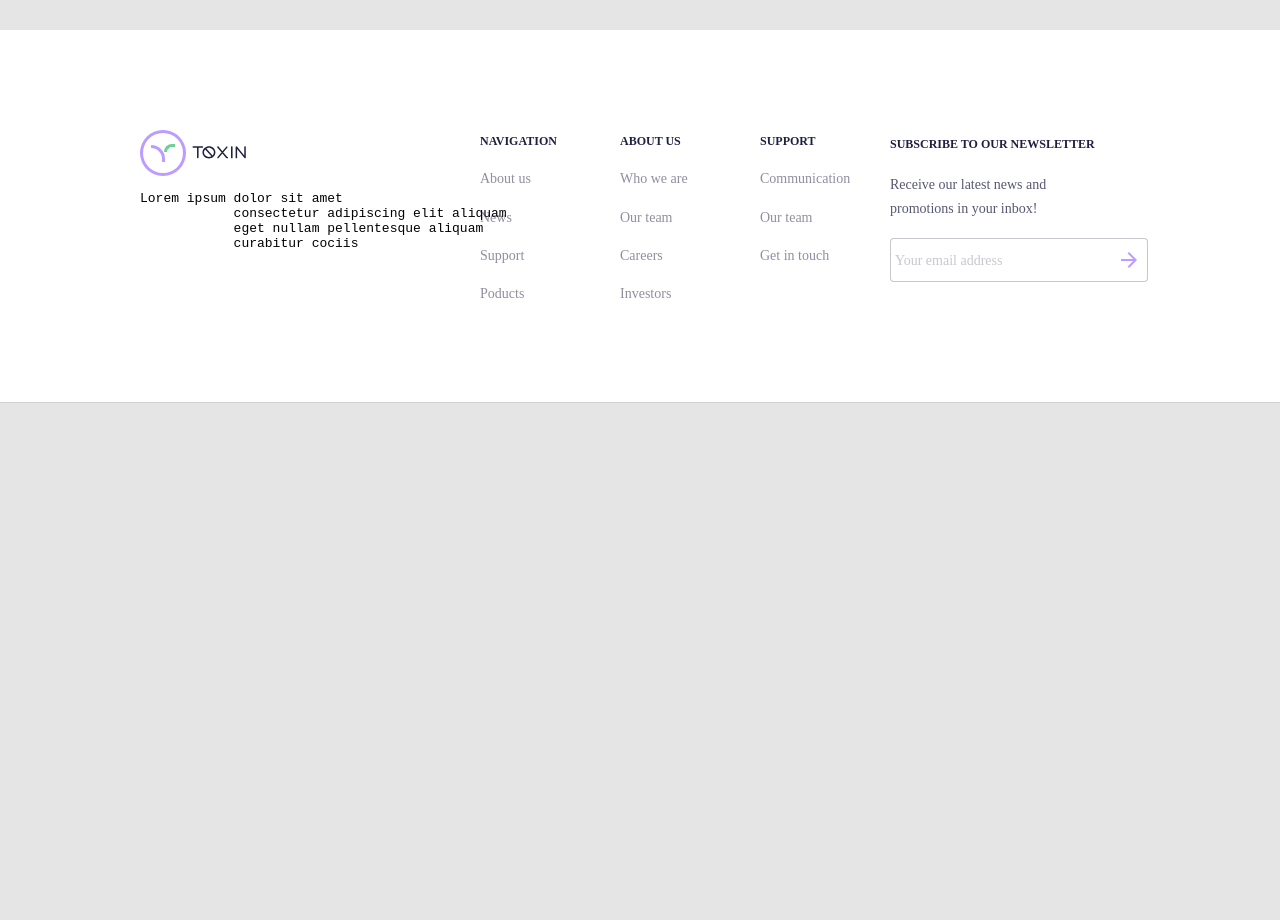
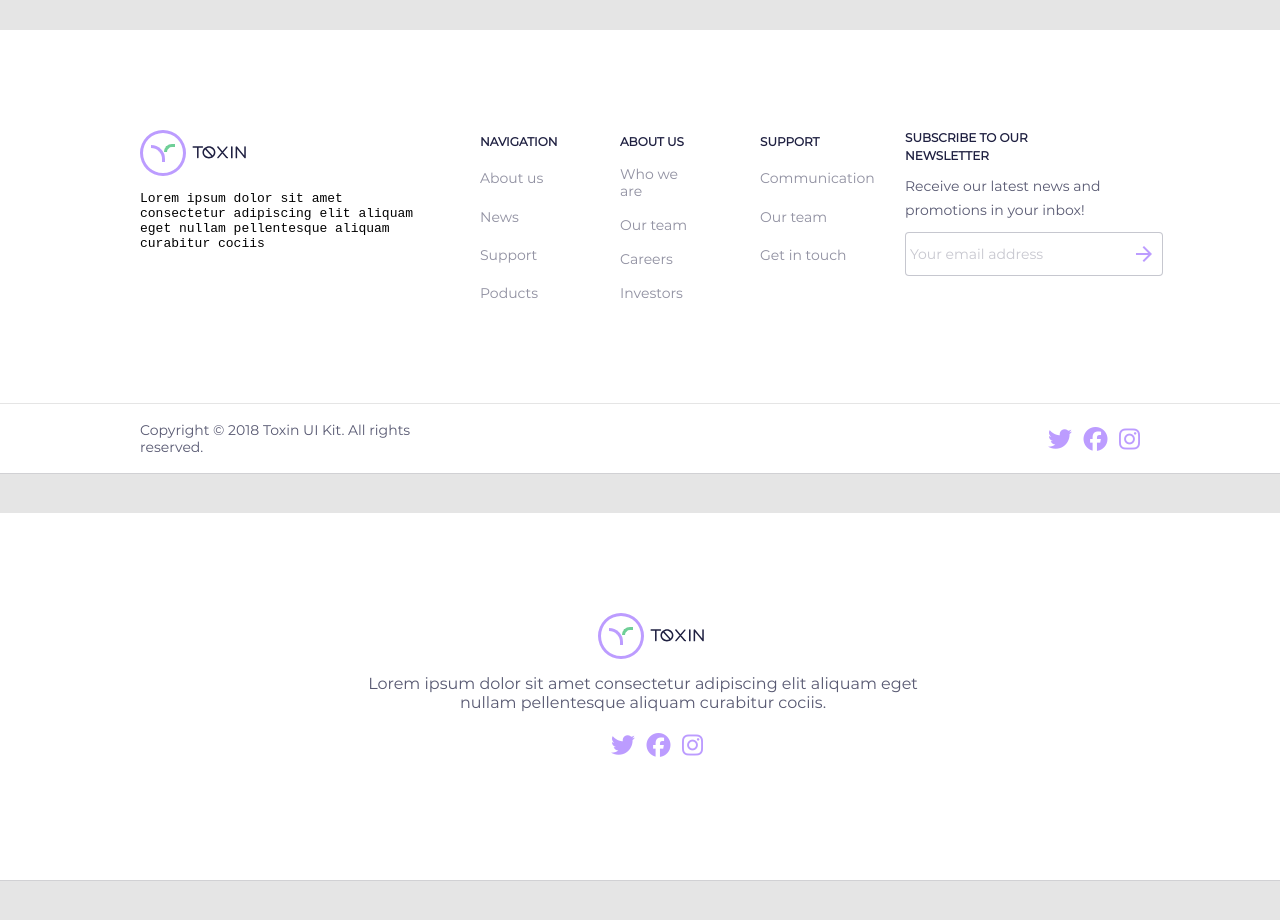
Before and after one commit to gr33man/task-hotel, a website built with webpack: page assets/foothead/foothead.pug in a window 1280 px wide. Shown: the part 340-1260 px from the top of the page. Before the commit the page ends 800 px from the top, so only its background shows below. Built offline with nearby package versions, Linux system fonts and the light colour scheme.

Commit message:
completed  page 'footer & header'

```diff
--- a/assets/coltype/coltype.scss
+++ b/assets/coltype/coltype.scss
@@ -1,6 +1,8 @@
- @font-face {
+@font-face {
     font-family: 'Quicksand';
     font-family: 'Montserrat';
+    font-style: normal;
+    font-weight: normal;
     src: url('../fonts/quicksand.ttf') format('truetype');
     src: url('../fonts/montserrat.ttf') format('truetype');
 
--- a/assets/foothead/foothead.pug
+++ b/assets/foothead/foothead.pug
@@ -3,12 +3,12 @@ html(lang="en")
     head
         meta(charset="UTF-8")
         meta(name="viewport", content="width=1170")
-        link(href="https://fonts.googleapis.com/icon?family=Material+Icons"
-      rel="stylesheet")
+        link( rel="stylesheet" href="https://fonts.googleapis.com/icon?family=Material+Icons")
+        script(src="https://use.fontawesome.com/ff88c31cb5.js")
         title Document
     body
         include ../sign/sign.pug
         include ./puggy/header1/header1.pug
-        include ../sign/sign.pug
         include ./puggy/header2/header2.pug
         include ./puggy/info/info.pug
+        include ./puggy/footer/footer.pug
--- a/assets/foothead/foothead.scss
+++ b/assets/foothead/foothead.scss
@@ -1,12 +1,23 @@
+@font-face {
+    font-family: 'Quicksand';
+    font-family: 'Montserrat';
+    src: url('../fonts/quicksand.ttf') format('truetype');
+    src: url('../fonts/montserrat.ttf') format('truetype');
+
+}
+
+
 body{
     margin:0;
     background: #E5E5E5;
     min-width: 1170px;
 
+
     @import "../sign/sign.scss";
     @import "./puggy/header1/header1.scss";
     @import "./puggy/header2/header2.scss";
     @import "./puggy/info/info.scss";
+    @import "./puggy/footer/footer.scss";
 
 
 
--- a/assets/foothead/puggy/footer/footer.pug
+++ b/assets/foothead/puggy/footer/footer.pug
@@ -0,0 +1,9 @@
+div.tagline
+    div.centerblock
+        div.centerblock__signtoxy
+            include ../../../sign/toxin.pug
+        p.centerblock__tag
+            |Lorem ipsum dolor sit amet consectetur adipiscing elit aliquam eget nullam
+            |pellentesque aliquam curabitur cociis.
+        div.centerblock__feed
+            +feedback
--- a/assets/foothead/puggy/footer/footer.scss
+++ b/assets/foothead/puggy/footer/footer.scss
@@ -0,0 +1,55 @@
+.tagline {
+    height: 367px;
+    margin-top: 40px;
+    margin-bottom: 140px;
+    box-shadow: 0px 1px 0px rgba(31, 32, 65, 0.1);
+    background: #FFFFFF;
+    margin-bottom: 130px;
+
+    @media (max-width:1639px) {
+        .centerblock {
+            margin-left: -85px;
+        }
+    }
+
+    .centerblock {
+       height: 150px;
+       width: 560px;
+       position: relative;
+       left: 35%;
+       top: 100px;
+
+
+
+
+       &__signtoxy{
+        @import "../../../sign/toxin.scss";
+        position: relative;
+        left: 42%;
+       }
+
+       &__tag {
+           font-family: 'Montserrat';
+           font-size: 16px;
+           text-align: center;
+           width: 560px;
+           height: 48px;
+           color: rgba(31, 32, 65, 0.75);
+
+       }
+
+       &__feed {
+        top: 120px;
+        right: 220px;
+        @extend %icons;
+       }
+
+       &__feed a {
+        color:#BC9CFF;
+       }
+
+       &__feed a:hover {
+        font-size: 26px;
+       }
+    }
+}
--- a/assets/foothead/puggy/info/info.pug
+++ b/assets/foothead/puggy/info/info.pug
@@ -1,11 +1,16 @@
 mixin checklist(one, ...elems)
     each elem in elems
         if elem == one
-            div.menu(style="font-weight: bold; color: #1F2041;font-size: 12px;line-height: 15px;")= elem
+            div.menu(style="font-weight:700;color: #1F2041;font-size: 12px;line-height: 15px;")= elem
 
         else
             div.menu
                 a(href="#")= elem
+
+mixin feedback
+    a(href="#") <i class="fa fa-twitter" aria-hidden="true"></i>
+    a(href="#") <i class="fa fa-facebook-official" aria-hidden="true"></i>
+    a(href="#") <i class="fa fa-instagram" aria-hidden="true"></i>
 
 
 footer.footer1
@@ -13,12 +18,12 @@ footer.footer1
         div.emblem__tox
             include ../../../sign/toxin.pug
             p
-                <pre>
+                pre
                      |Lorem ipsum dolor sit amet
                      |consectetur adipiscing elit aliquam
                      | eget nullam pellentesque aliquam
                      | curabitur cociis
-                </pre>
+
     div.navigation
         +checklist('NAVIGATION', 'NAVIGATION','About us','News','Support','Poducts')
     div.about
@@ -34,3 +39,7 @@ footer.footer1
                     |promotions in your inbox!
         input.postup__input(type="text" placeholder="Your email address")
         a(href="#") <i class="material-icons">arrow_forward</i>
+    div.links
+        p Copyright © 2018 Toxin UI Kit. All rights reserved.
+            div.links__icons
+                +feedback
--- a/assets/foothead/puggy/info/info.scss
+++ b/assets/foothead/puggy/info/info.scss
@@ -1,3 +1,5 @@
+
+
 %block {
     position: absolute;
     width: 81px;
@@ -6,6 +8,17 @@
     display: flex;
     flex-direction: column;
     justify-content: space-between;
+}
+
+%icons {
+    position: absolute;
+    right: 140px;
+    top: 23px;
+    display: flex;
+    justify-content: space-between;
+    font-size: 24px;
+    width: 92px;
+
 }
 
 %block_el{
@@ -40,7 +53,7 @@
          }
 
          .postup {
-            margin-left: -250px;
+            margin-left: -270px;
 
 
          }
@@ -51,7 +64,7 @@
 .footer1 {
     margin-top: 40px;
     position: relative;
-    height: 372px;
+    height: 443px;
     background: #FFFFFF;
     box-shadow: 0px 1px 0px rgba(31, 32, 65, 0.1);
 
@@ -103,8 +116,8 @@
     .postup{
         width: 260px;
         height: 142px;
-        left: 1140px;
-        top: 104px;
+        left: 1175px;
+        top: 98px;
         position: absolute;
 
         .blocktext {
@@ -126,7 +139,7 @@
                 font-family: 'Montserrat';
                 font-size: 14px;
                 line-height: 24px;
-                 margin-top: 21px;
+                 margin-top: 10px;
                  color: rgba(31, 32, 65, 0.75);
             }
         }
@@ -172,4 +185,42 @@
             @extend %link_a;
         }
      }
+
+    .links {
+        height: 70px;
+        position: absolute;
+        top:373px;
+        width: 100%;
+        border-top: 1px solid #E5E5E5;
+
+
+
+        & p{
+            position: absolute;
+            top: 4px;
+            width: 332px;
+            height: 18px;
+            left: 140px;
+            font-family: 'Montserrat';
+            color: rgba(31, 32, 65, 0.75);
+            font-size: 14px;
+            line-height: 17px;
+
+        }
+
+
+
+        &__icons{
+
+          @extend %icons;
+        }
+
+        &__icons a {
+            color:#BC9CFF;
+        }
+
+        &__icons a:hover {
+            font-size: 26px;
+        }
+    }
 }
```
